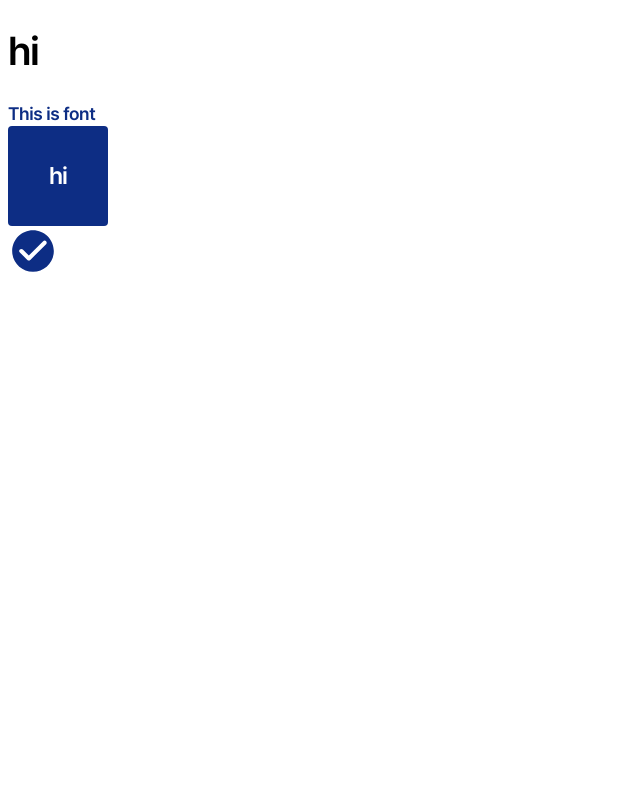
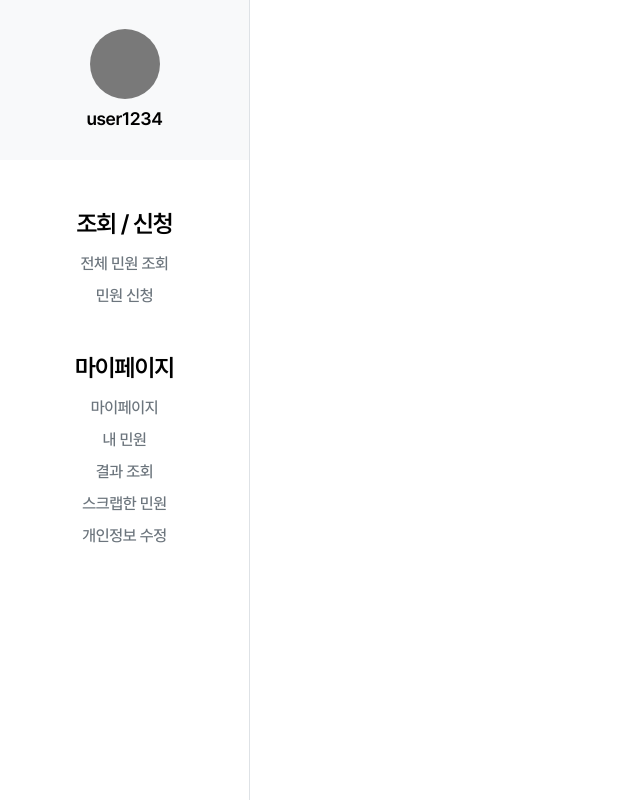
Before and after one commit to waieiches/SM-137-Frontend, a React (Vite) app: page / in a window 1280 px wide. Shown: the whole page, without its empty margins (0-640 px from the left). Built offline with nearby package versions, Linux system fonts and the light colour scheme.

Commit message:
feat : 사이드 네비게이터 컴포넌트 제작

```diff
--- a/src/App.tsx
+++ b/src/App.tsx
@@ -1,31 +1,13 @@
 import styled from "@emotion/styled";
-import Button from "./components/button/Button";
-import SvgIcon, { SvgIconProps } from "@mui/material/SvgIcon";
-import CheckCircleRoundedIcon from "@mui/icons-material/CheckCircleRounded";
+import SideNavigator from "./components/side-navigator/SideNavigator";
+import "./reset.css";
 
-const Wrap = styled.div`
-  width: 100px;
-  height: 100px;
-  background-color: var(--gray5-contents);
-`;
-
-const Title = styled.span`
-  color: var(--primary);
-`;
-
-const StyledIcon = styled(SvgIcon)<SvgIconProps>`
-  color: var(--primary);
-  width: 50px;
-  height: 50px;
-`;
+const Wrap = styled.div``;
 
 function App() {
   return (
     <Wrap>
-      <h1>hi</h1>
-      <Title>This is font</Title>
-      <Button width="100px" />
-      <StyledIcon component={CheckCircleRoundedIcon} />
+      <SideNavigator />
     </Wrap>
   );
 }
--- /dev/null
+++ b/src/components/side-navigator/SideNavigator.tsx
@@ -0,0 +1,58 @@
+import styled from "@emotion/styled";
+import UserInfo from "./UserInfo";
+
+const SideNavContainer = styled.div`
+  width: 250px;
+  height: 100vh;
+  display: flex;
+  flex-direction: column;
+  align-items: center;
+  border-right: 1px solid var(--gray3-border);
+
+  @media (max-width: 768px) {
+    width: 200px;
+  }
+
+  @media (max-width: 480px) {
+    width: 100%;
+  }
+`;
+
+const Menu = styled.div`
+  display: flex;
+  flex-direction: column;
+  align-items: center;
+  gap: 1rem;
+  margin-top: 3rem;
+`;
+const MenuSubTitle = styled.h2``;
+const MenuContent = styled.div`
+  color: var(--gray5-lowText);
+  cursor: pointer;
+  &:hover {
+    color: var(--light-primary);
+  }
+`;
+
+const SideNavigator = () => {
+  return (
+    <SideNavContainer>
+      <UserInfo />
+      <Menu>
+        <MenuSubTitle>조회 / 신청</MenuSubTitle>
+        <MenuContent>전체 민원 조회</MenuContent>
+        <MenuContent>민원 신청</MenuContent>
+      </Menu>
+      <Menu>
+        <MenuSubTitle>마이페이지</MenuSubTitle>
+        <MenuContent>마이페이지</MenuContent>
+        <MenuContent>내 민원</MenuContent>
+        <MenuContent>결과 조회</MenuContent>
+        <MenuContent>스크랩한 민원</MenuContent>
+        <MenuContent>개인정보 수정</MenuContent>
+      </Menu>
+    </SideNavContainer>
+  );
+};
+
+export default SideNavigator;
--- /dev/null
+++ b/src/components/side-navigator/UserInfo.tsx
@@ -0,0 +1,31 @@
+import styled from "@emotion/styled";
+
+const TempLogo = styled.div`
+  width: 70px;
+  height: 70px;
+  border-radius: 500px;
+  background-color: #797979;
+`;
+const Info = styled.div`
+  width: 100%;
+  height: 20%;
+  max-height: 180px;
+  display: flex;
+  flex-direction: column;
+  align-items: center;
+  justify-content: center;
+  gap: 0.5rem;
+  background-color: var(--gray1-background);
+`;
+const Name = styled.span``;
+
+const UserInfo = () => {
+  return (
+    <Info>
+      <TempLogo />
+      <Name>user1234</Name>
+    </Info>
+  );
+};
+
+export default UserInfo;
--- a/src/index.css
+++ b/src/index.css
@@ -58,7 +58,7 @@ span {
   line-height: 1.5rem;
   letter-spacing: -0.02em;
 }
-body {
+div {
   font-family: "pretendardM";
   font-size: 1rem;
   line-height: 1rem;
```
